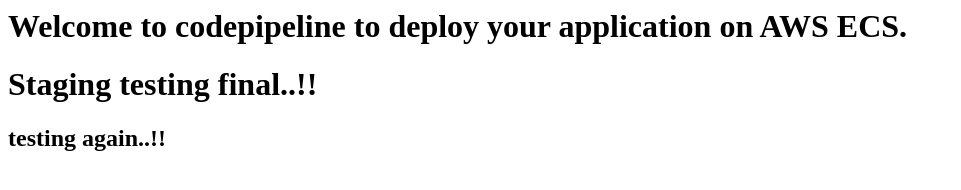
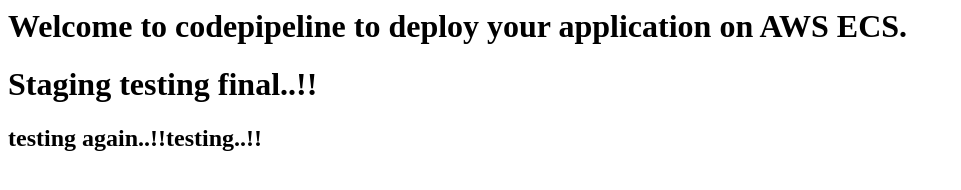
Before and after one commit to cssp007/nginx-code-only, a plain HTML site: page index.html in a window 1280 px wide. Shown: the whole page, without its empty margins (0-961 px from the left). Drawn offline with Linux system fonts and the light colour scheme.

Commit message:
Update index.html

```diff
--- a/index.html
+++ b/index.html
@@ -3,6 +3,6 @@
 <body>
 <h1>Welcome to codepipeline to deploy your application on AWS ECS.</h1>
 <h1>Staging testing final..!!</h1>
-<h2>testing again..!!</h2>
+<h2>testing again..!!testing..!!</h2>
 </body>
 </html>
```
